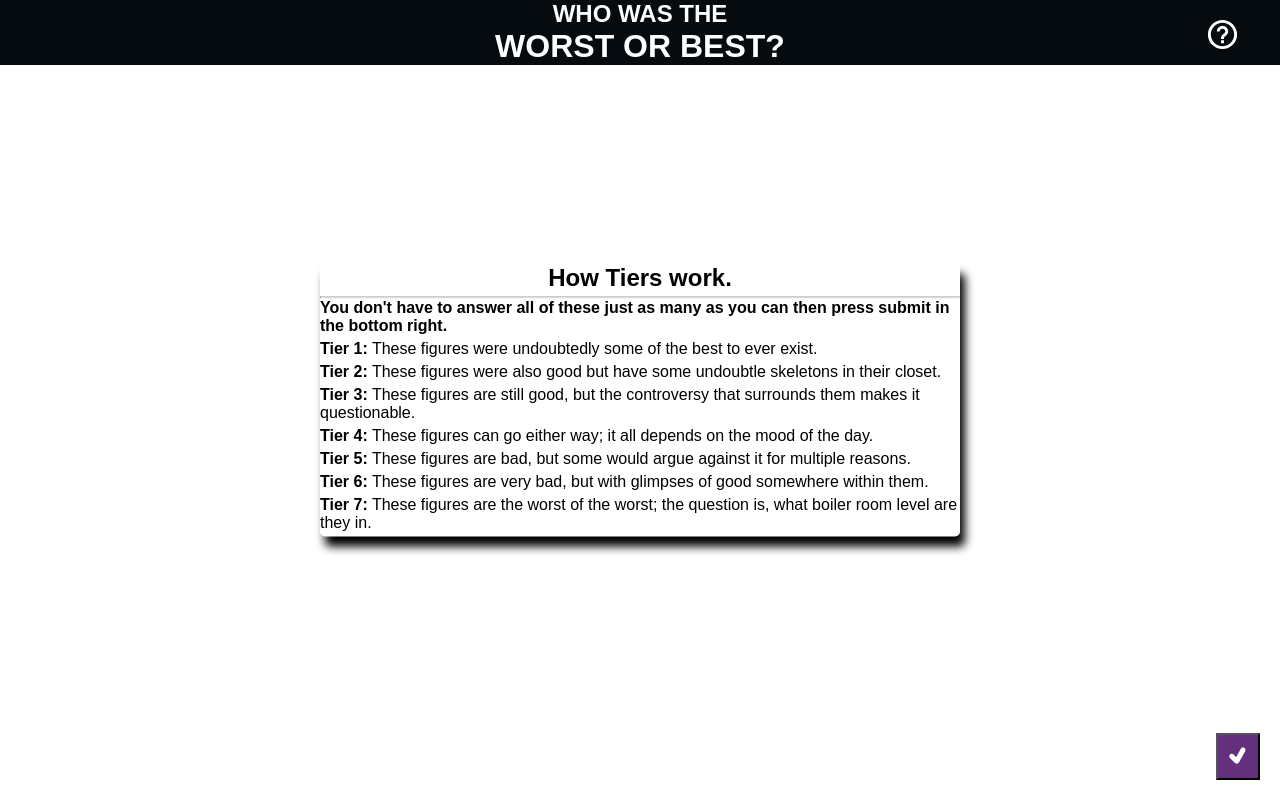
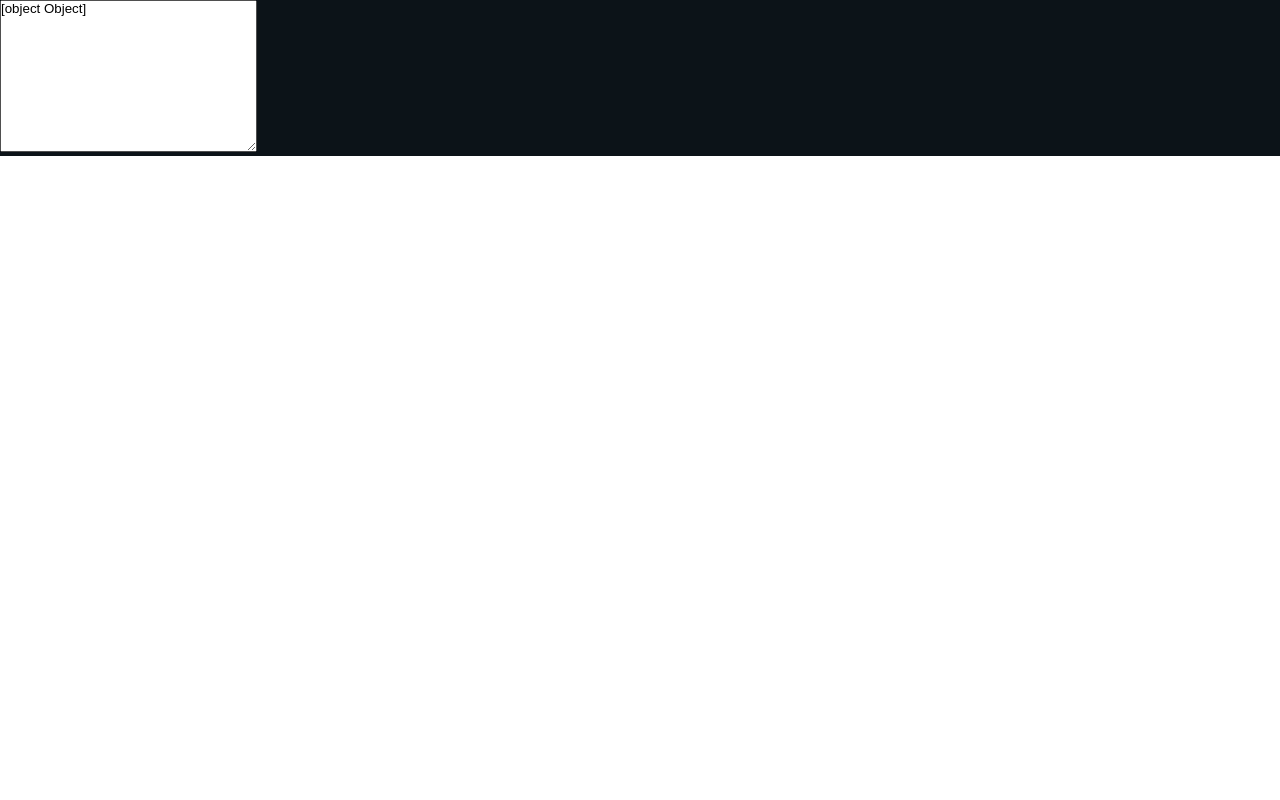
Before and after one commit to Simon-Percy/FCC-projects, a React (Vite) app: page / in a window 1280 px wide. Built offline with nearby package versions, Linux system fonts and the light colour scheme.

Commit message:
initial commit

```diff
--- a/src/App.css
+++ b/src/App.css
@@ -1,100 +1,10 @@
 #root {
   background-color: #0c1318;
 }
-/**/
+
 * {
   box-sizing: border-box;
   margin: 0px;
   padding: 0px;
   font-family: sans-serif;
-  color: white;
 }
-
-.box-wrapper {
-  display: flex;
-  flex-wrap: wrap;
-  justify-content: space-evenly;
-}
-.cards-box {
-  background-color: #111b22;
-  margin: 10px 20px;
-  width: 13rem;
-  text-align: center;
-  display: flex;
-  flex-wrap: wrap;
-  align-content: space-evenly;
-  justify-content: center;
-
-  padding: 5px;
-  border: 1px solid white;
-  border-radius: 1rem;
-}
-.image {
-  max-width: 100px;
-}
-.tier-buttons {
-  margin: 6px;
-}
-
-.title {
-  text-decoration: none;
-}
-#root .container .submit-Button {
-  background-color: #41005fd0;
-  padding: 5px;
-  position: fixed;
-  bottom: 20px;
-  right: 20px;
-  cursor: pointer;
-  z-index: 1;
-}
-.submit-Button :active {
-  background-color: aliceblue;
-}
-.heading {
-  text-align: center;
-  background-color: #050b0f;
-  position: sticky;
-  top: 0px;
-}
-.heading .help {
-  float: right;
-  top: 17px;
-  right: 40px;
-  position: fixed;
-  z-index: 1;
-  cursor: pointer;
-}
-@media screen and (width<486px) {
-  .heading {
-    text-align: left;
-    font-size: 13px;
-  }
-  .heading .help {
-    right: 0px;
-    top: 0px;
-  }
-}
-.container .popup {
-  position: fixed;
-  top: 50%;
-  left: 50%;
-  transform: translate(-50%, -50%);
-  width: 50%;
-  background-color: white;
-  border-radius: 5px;
-  box-shadow: 5px 10px 10px black;
-  display: block;
-}
-.popup h2 {
-  text-align: center;
-  margin-bottom: 5px;
-  color: black;
-}
-.popup-p {
-  margin-bottom: 5px;
-  color: black;
-}
-strong {
-  color: black;
-}
--- a/src/App.jsx
+++ b/src/App.jsx
@@ -1,134 +1,12 @@
 import React, { useEffect, useState } from "react";
 import "./App.css";
-import Cards from "./Cards";
-import { TiTick } from "react-icons/ti";
-import { BiHelpCircle } from "react-icons/bi";
+import Preview from "./Preview";
 
 function App() {
-  /*loading screen*/
-  const [loading, setLoading] = useState(true);
-  /*info being fetched from API*/
-  const [info, setInfo] = useState(null);
-  /*tiers for rating*/
-  const [tiers, setTiers] = useState({});
-  //popup at initial render
-  let help = document.getElementById("popup");
-
-  //when submitting change update the tier of elements to the new average
-  const handleSubmit = (e) => {
-    e.preventDefault();
-
-    const updateTiers = {};
-
-    setTiers(tiers);
-    console.dir(tiers);
-  };
-  //shuffle array of objects data
-  const shuffle = (arr) => {
-    for (let i = arr.length - 1; i > 0; i--) {
-      const j = Math.floor(Math.random() * (i + 1));
-
-      [arr[i], arr[j]] = [arr[j], arr[i]];
-    }
-    return arr;
-  };
-
-  useEffect(() => {
-    async function fetchfigures() {
-      try {
-        const response = await fetch("http://localhost:5172/");
-        if (!response.ok) {
-          return `Error : Status : ${response.status}`;
-        }
-        const data = await response.json();
-
-        shuffle(data);
-        setInfo(data);
-      } catch (error) {
-        console.error(`Error ${error}`);
-      }
-    }
-    fetchfigures();
-
-    setLoading(false);
-  }, []);
-
-  setTimeout(() => {
-    help.style.display = "none";
-  }, 15000);
-  //toggle popup explaing how tiers work
-  function popup() {
-    if (help.style.display == "none") {
-      help.style.display = "block";
-    } else {
-      help.style.display = "none";
-    }
-  }
   return (
-    <div className="container">
-      <header className="heading">
-        <BiHelpCircle className="help" size="35" onClick={popup} />
-        <h2> WHO WAS THE </h2>
-        <h1>WORST OR BEST?</h1>
-      </header>
-      <div className="popup" id="popup">
-        <h2>How Tiers work.</h2>
-        <hr></hr>
-        <p className="popup-p">
-          <strong>
-            You don't have to answer all of these just as many as you can then
-            press submit in the bottom right.
-          </strong>
-        </p>
-        <p className="popup-p">
-          <strong>Tier 1:</strong> These figures were undoubtedly some of the
-          best to ever exist.
-        </p>
-        <p className="popup-p">
-          <strong>Tier 2:</strong> These figures were also good but have some
-          undoubtle skeletons in their closet.
-        </p>
-        <p className="popup-p">
-          <strong>Tier 3:</strong> These figures are still good, but the
-          controversy that surrounds them makes it questionable.
-        </p>
-        <p className="popup-p">
-          <strong>Tier 4:</strong> These figures can go either way; it all
-          depends on the mood of the day.
-        </p>
-        <p className="popup-p">
-          <strong>Tier 5:</strong> These figures are bad, but some would argue
-          against it for multiple reasons.
-        </p>
-        <p className="popup-p">
-          <strong>Tier 6:</strong> These figures are very bad, but with glimpses
-          of good somewhere within them.
-        </p>
-        <p className="popup-p">
-          <strong>Tier 7:</strong> These figures are the worst of the worst; the
-          question is, what boiler room level are they in.
-        </p>
-      </div>
-      {loading && <p>Loading...</p>}
-
-      <form onSubmit={handleSubmit} className="box-wrapper">
-        {/*map through and display each figure */}
-        {info &&
-          info.map((element) => {
-            return (
-              <Cards
-                element={element}
-                key={element.id}
-                tiers={tiers[element.id] || {}}
-                setTiers={setTiers}
-              />
-            );
-          })}
-        <button className="submit-Button" type="submit">
-          <TiTick size="30" />
-        </button>
-      </form>
-    </div>
+    <textarea name="" id="editor" cols="30" rows="10">
+      <Preview />
+    </textarea>
   );
 }
 export default App;
--- a/src/Cards.jsx
+++ /dev/null
@@ -1,90 +0,0 @@
-import React, { useState } from "react";
-
-const Cards = ({ element, tiers, setTiers }) => {
-  //keep track of the radio button clicked
-  const handleChange = (e) => {
-    const updatedTiers = { ...tiers, [e.target.id]: parseInt(e.target.value) };
-    setTiers((prevTiers) => ({ ...prevTiers, [element.id]: updatedTiers }));
-  };
-  return (
-    <div className="cards-box">
-      <h1>{element.name}</h1>
-      <img
-        className="image"
-        src={element.image_url}
-        alt={element.image_alt ? element.image_alt : element.name}
-      />
-      <a className="title" href={element.page_url} target="_blank">
-        {element.title}
-      </a>
-      <p>{element.title_time}</p>
-      <form>
-        <input
-          onChange={handleChange}
-          type="radio"
-          id="tier1"
-          className="tier-buttons"
-          name="tiers"
-          value="1"
-        />
-        <label>Tier 1</label>
-        <input
-          onChange={handleChange}
-          type="radio"
-          id="tier2"
-          className="tier-buttons"
-          name="tiers"
-          value="2"
-        />
-        <label>Tier 2</label>
-        <input
-          onChange={handleChange}
-          type="radio"
-          id="tier3"
-          className="tier-buttons"
-          name="tiers"
-          value="3"
-        />
-        <label>Tier 3</label>
-        <input
-          onChange={handleChange}
-          type="radio"
-          id="tier4"
-          className="tier-buttons"
-          name="tiers"
-          value="4"
-        />
-        <label>Tier 4</label>
-        <input
-          onChange={handleChange}
-          type="radio"
-          id="tier5"
-          className="tier-buttons"
-          name="tiers"
-          value="5"
-        />
-        <label>Tier 5</label>
-        <input
-          onChange={handleChange}
-          type="radio"
-          id="tier6"
-          className="tier-buttons"
-          name="tiers"
-          value="6"
-        />
-        <label>Tier 6</label>
-        <input
-          onChange={handleChange}
-          type="radio"
-          id="tier7"
-          className="tier-buttons"
-          name="tiers"
-          value="7"
-        />
-        <label>Tier 7</label>
-      </form>
-    </div>
-  );
-};
-
-export default Cards;
--- /dev/null
+++ b/src/Preview.jsx
@@ -0,0 +1,5 @@
+const Preview = () => {
+  return <h1>ohkay</h1>;
+};
+
+export default Preview;
```
